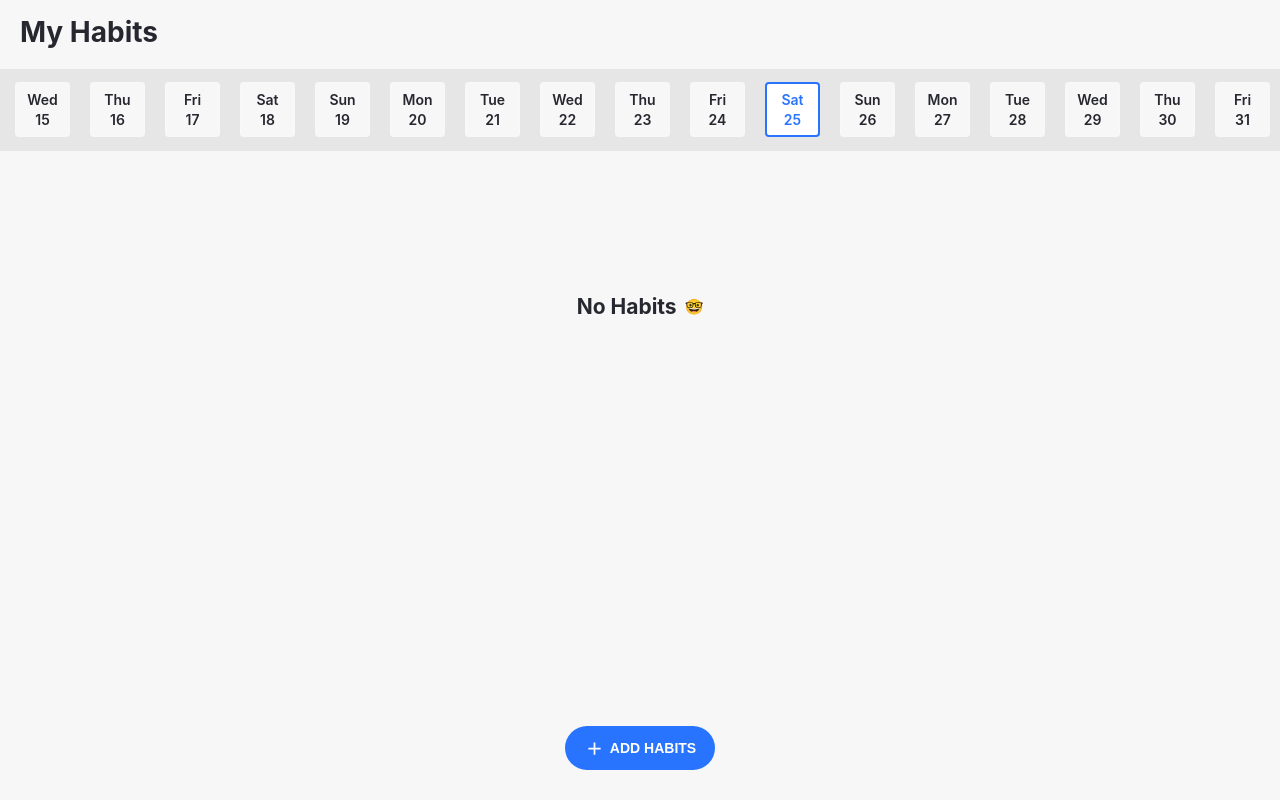
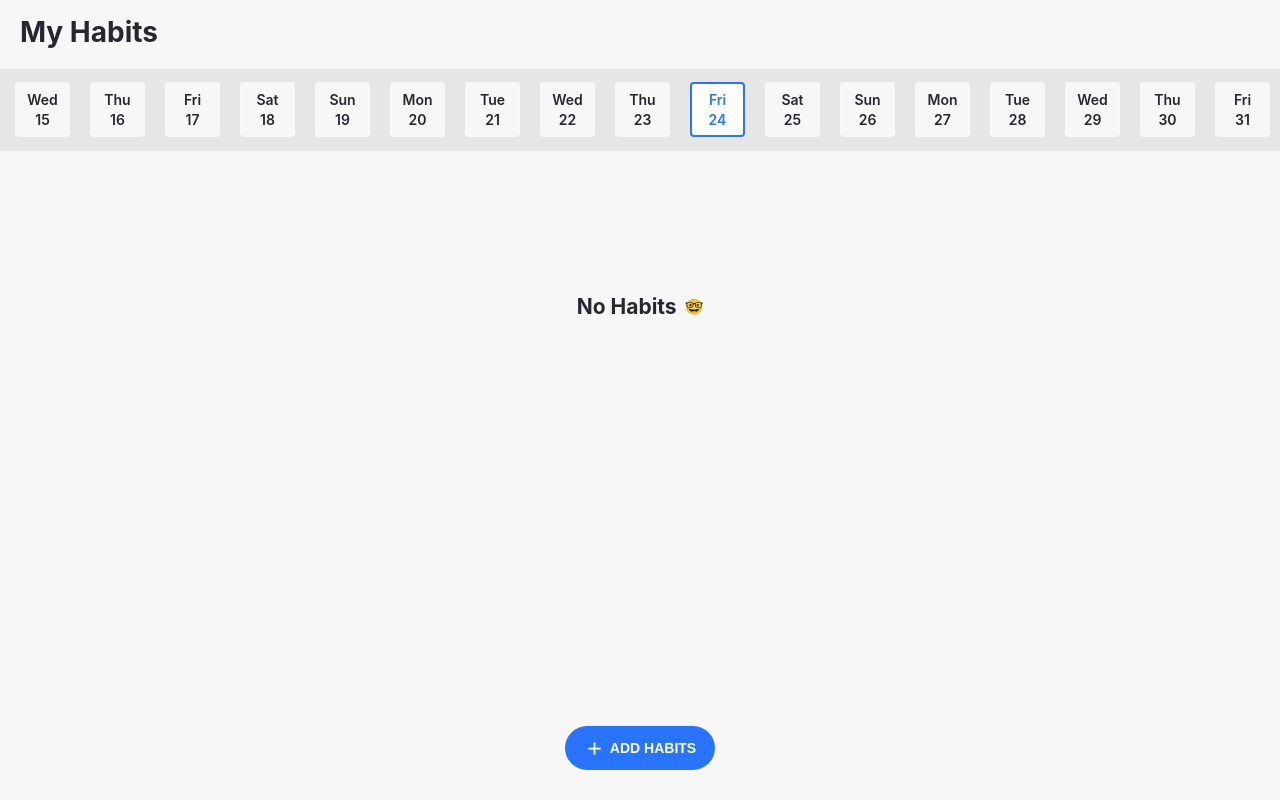
Before and after one commit to gokulkrishh/habits-tracker, a React (Create React App) app: page / in a window 1280 px wide. Built offline with nearby package versions, Linux system fonts and the light colour scheme.

Commit message:
Added time input for easier adding time

```diff
--- a/src/AddHabits/index.js
+++ b/src/AddHabits/index.js
@@ -134,7 +134,9 @@ const AddHabits = ({ onFormSubmit }) => {
     event.preventDefault()
 
     const { name, notes, time, reminders } = state
-    const today = dayjs().format(constants.FORMAT.DATE)
+    const today = dayjs()
+      .subtract(1, 'day')
+      .format(constants.FORMAT.DATE)
 
     const [hours, minutes] = time.split(':')
     const formattedTime = `${hours - 12}:${minutes} ${hours < 12 ? 'AM' : 'PM'} `
--- a/src/Calender/index.js
+++ b/src/Calender/index.js
@@ -86,12 +86,12 @@ const Calender = ({ onChange }) => {
 
   const formattedDateStr = day => {
     const dateObj = new Date()
-    return `${dateObj.getFullYear()}-0${dateObj.getMonth() + 1}-${day}`
+    return `${dateObj.getFullYear()}-0${dateObj.getMonth() + 1}-${day + 1}`
   }
 
   const renderListItems = () => {
     return totalDaysInThisMonth().map(day => {
-      const date = dayjs(formattedDateStr(day + 1))
+      const date = dayjs(formattedDateStr(day))
       const activeDate = dayjs(formattedDateStr(day)).date()
       return (
         <ListItem
```
